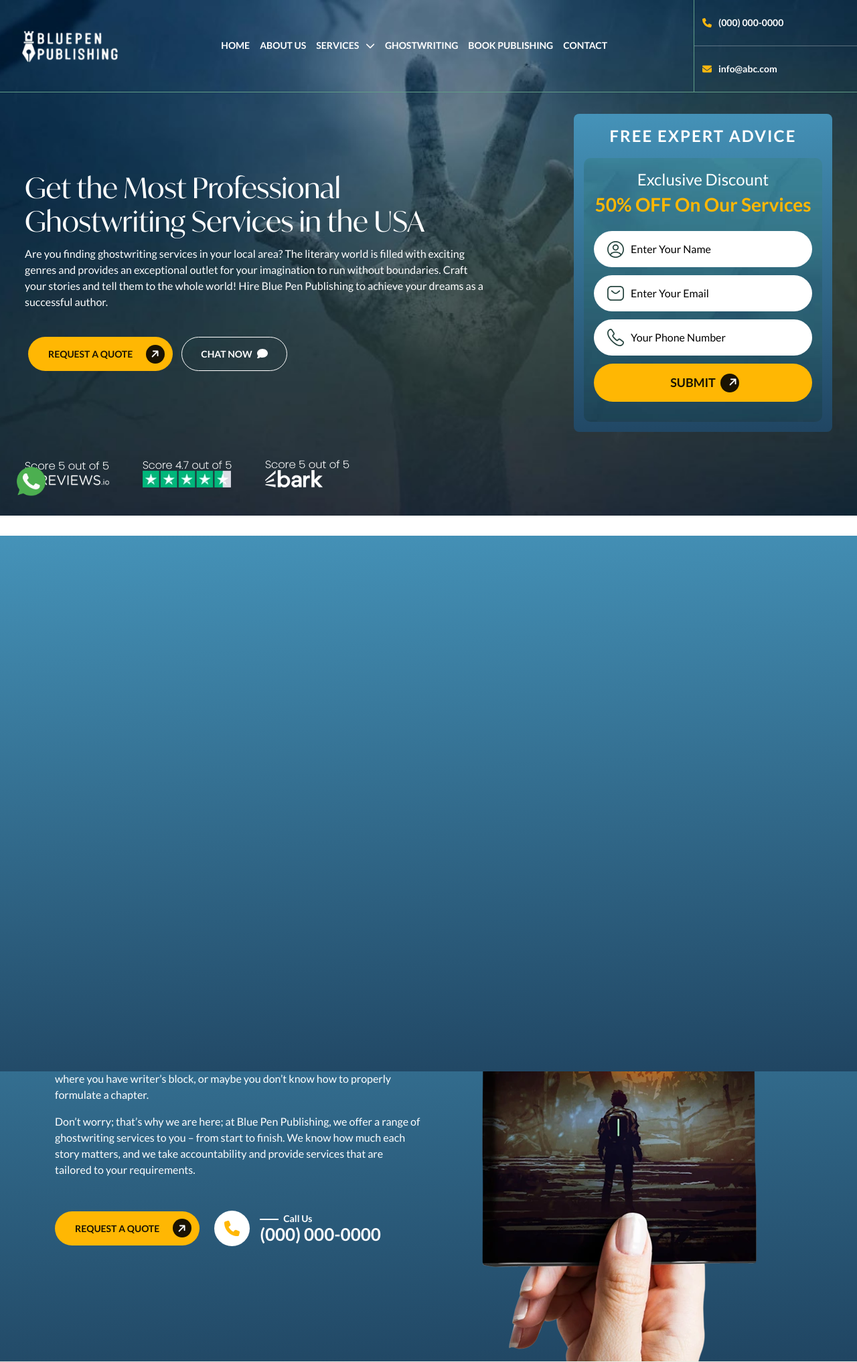
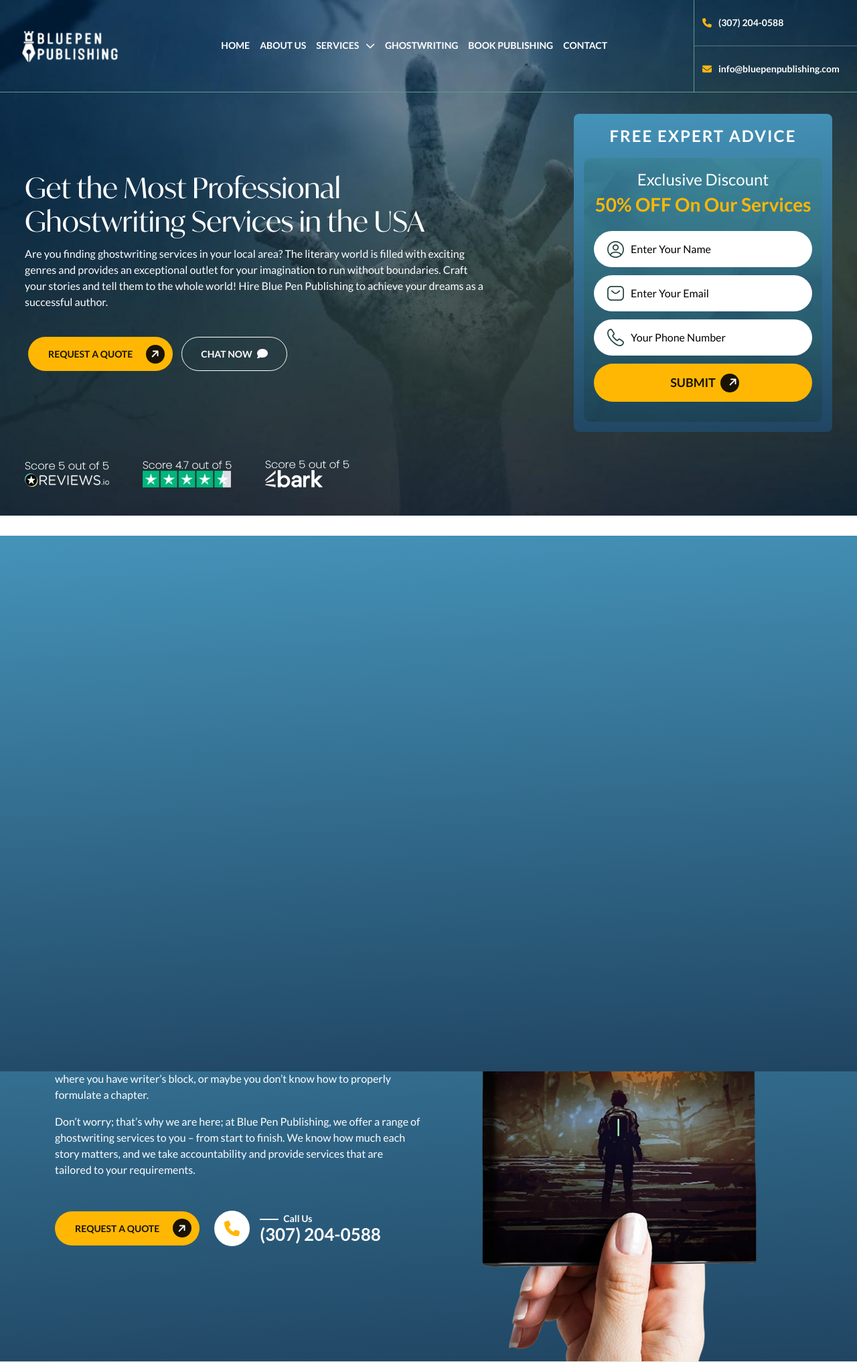
Before and after one commit to hk2592755/bluepenpublishing, a PHP site: page /ghost-writing.php in a window 1280 px wide. Shown: the top 2034 px of the page at 67% size. Run offline with PHP 8.4, Linux system fonts and the light colour scheme.

Commit message:
Changesb Update

```diff
--- a/assets/css/mainc63f.css
+++ b/assets/css/mainc63f.css
@@ -2425,7 +2425,7 @@
 }
 
 .ghostbanner {
-    background: url('../images/ghostBanner.jpg') bottom center / cover no-repeat;
+    background: url('../images/ghostbanner.jpg') bottom center / cover no-repeat;
 }
 
 .bannerTextInner h1 {
--- a/assets/js/custom.js
+++ b/assets/js/custom.js
@@ -144,6 +144,9 @@
         },
 
         breakpoints: {
+            425: {
+                slidesPerView: 1,
+            },
             640: {
                 slidesPerView: 1,
             },
--- a/audio-book-service.php
+++ b/audio-book-service.php
@@ -84,10 +84,10 @@
                         <div class="aboutCta">
                             <a href="javascript:;" class="btnPrimary openPopup"><span>Request A Quote <i
                                         class="fa-solid fa-arrow-right"></i></span></a>
-                            <a href="tel:+000 000 0000" class="ctaLinePhone">
+                            <a href="tel:+3072040588" class="ctaLinePhone">
                                 <i class="fa-solid fa-phone"></i>
                                 <span class="smallTitleLine">Call Us</span>
-                                (000) 000-0000
+                                (307) 204-0588
                             </a>
                         </div>
                     </div>
--- a/author-web-design.php
+++ b/author-web-design.php
@@ -86,10 +86,10 @@
                             <div class="aboutCta">
                                 <a href="javascript:;" class="btnPrimary openPopup"><span>Request A Quote <i
                                             class="fa-solid fa-arrow-right"></i></span></a>
-                                <a href="tel:+000 000 0000" class="ctaLinePhone">
+                                <a href="tel:+3072040588" class="ctaLinePhone">
                                     <i class="fa-solid fa-phone"></i>
                                     <span class="smallTitleLine">Call Us</span>
-                                    (000) 000-0000
+                                    (307) 204-0588
                                 </a>
                             </div>
                         </div>
--- a/book-formatting-service.php
+++ b/book-formatting-service.php
@@ -96,10 +96,10 @@
                         <div class="aboutCta">
                             <a href="javascript:;" class="btnPrimary openPopup"><span>Request A Quote <i
                                         class="fa-solid fa-arrow-right"></i></span></a>
-                            <a href="tel:+000 000 0000" class="ctaLinePhone">
+                            <a href="tel:+3072040588" class="ctaLinePhone">
                                 <i class="fa-solid fa-phone"></i>
                                 <span class="smallTitleLine">Call Us</span>
-                                (000) 000-0000
+                                (307) 204-0588
                             </a>
                         </div>
                     </div>
--- a/contact-us.php
+++ b/contact-us.php
@@ -65,7 +65,7 @@
                     <div class="conRightDetails">
                         <span class="contitle"><i class="fa-solid fa-phone"></i> Contact info</span>
                         <ul>
-                            <li>Phone: (000) 000-0000</li>
+                            <li>Phone: (307) 204-0588</li>
                             <li><a href="mailto:info@bluepenpublishing.com">Email :
                                     info@bluepenpublishing.com</a>
                             </li>
--- a/ghost-writing.php
+++ b/ghost-writing.php
@@ -84,10 +84,10 @@
                         <div class="aboutCta">
                             <a href="javascript:;" class="btnPrimary openPopup"><span>Request A Quote <i
                                         class="fa-solid fa-arrow-right"></i></span></a>
-                            <a href="tel:+000 000 0000" class="ctaLinePhone">
+                            <a href="tel:+3072040588" class="ctaLinePhone">
                                 <i class="fa-solid fa-phone"></i>
                                 <span class="smallTitleLine">Call Us</span>
-                                (000) 000-0000
+                                (307) 204-0588
                             </a>
                         </div>
                     </div>
@@ -323,10 +323,10 @@
                         <div class="aboutCta">
                             <a href="javascript:;" class="btnPrimary openPopup"><span>Request A Quote <i
                                         class="fa-solid fa-arrow-right"></i></span></a>
-                            <a href="tel:+000 000 0000" class="ctaLinePhone">
+                            <a href="tel:+3072040588" class="ctaLinePhone">
                                 <i class="fa-solid fa-phone"></i>
                                 <span class="smallTitleLine">Call Us</span>
-                                (000) 000-0000
+                                (307) 204-0588
                             </a>
                         </div>
                     </div>
@@ -538,10 +538,10 @@
                 <div class="aboutCta">
                     <a href="javascript:;" class="btnPrimary openPopup"><span>Request A Quote <i
                                 class="fa-solid fa-arrow-right"></i></span></a>
-                    <a href="tel:+000 000 0000" class="ctaLinePhone">
+                    <a href="tel:+3072040588" class="ctaLinePhone">
                         <i class="fa-solid fa-phone"></i>
                         <span class="smallTitleLine">Call Us</span>
-                        (000) 000-0000
+                        (307) 204-0588
                     </a>
                 </div>
             </div>
--- a/include/ctasec.php
+++ b/include/ctasec.php
@@ -13,10 +13,10 @@
                 </div>
                 <div class="ctaWrap">
                     <div class="aboutCta">
-                        <a href="tel:+000 000 0000" class="ctaLinePhone">
+                        <a href="tel:+3072040588" class="ctaLinePhone">
                             <i class="fa-solid fa-phone"></i>
                             <span class="smallTitleLine">We will be happy to assist you</span>
-                            (000) 000-0000
+                            (307) 204-0588
                         </a>
                     </div>
                 </div>
--- a/include/footer.php
+++ b/include/footer.php
@@ -7,8 +7,8 @@
                         Now Just a Click
                         Away </span>
                     <ul class='footerContactDetails'>
-                        <li><a href="mailto:info@abc.com">info@abc.com</a></li>
-                        <li><a href="tel:+000 000 0000">(000) 000-0000</a></li>
+                        <li><a href="mailto:info@bluepenpublishing.com">info@bluepenpublishing.com</a></li>
+                        <li><a href="tel:+3072070588">(307) 204-0588</a></li>
                     </ul>
                     <ul class='socialFooter'>
                         <li><a href="#"><span>Facebook</span></a></li>
@@ -70,7 +70,7 @@
     <div class="StickeyCtaInner">
         <ul>
             <li><a href="javascript:;" class="openPopup"><img src="assets/images/ctaFormfixed.png" alt="Sticky Cta" /></a></li>
-            <li><a href="tel:+000 000 0000"><img src="assets/images/ctaCallfixed.png" alt="Sticky Cta" /></a></li>
+            <li><a href="tel:+3072070588"><img src="assets/images/ctaCallfixed.png" alt="Sticky Cta" /></a></li>
             <li><a href="javascript:;"><img src="assets/images/ctaChatfixed.png" alt="Sticky Cta" /></a>
             </li>
         </ul>
@@ -117,9 +117,9 @@
         </div>
     </div>
 </div>
-<a class="contact-whatsapp" href="" target="_blank">
+<!-- <a class="contact-whatsapp" href="" target="_blank">
     <img src="assets/images/whatsapp.png" alt="whatsapp Images" />
-</a>
+</a> -->
 </div>
 
 <script src="assets/js/plugin.js"></script>
--- a/include/header.php
+++ b/include/header.php
@@ -67,9 +67,9 @@
                                         class="fa-solid fa-arrow-right-long"></i></a>
                         </div>
                         <div class="HeaderCtaPhoneEmail">
-                            <a href="tel:+000 0000 0000"><i class="fa-solid fa-phone"></i> (000) 000-0000</a>
-                            <a href="mailto:info@abc.com"><i class="fa-solid fa-envelope"></i>
-                                info@abc.com</a>
+                            <a href="tel:+3072040588"><i class="fa-solid fa-phone"></i>(307) 204-0588</a>
+                            <a href="mailto:info@bluepenpublishing.com"><i class="fa-solid fa-envelope"></i>
+                                info@bluepenpublishing.com</a>
                         </div>
                     </div>
                 </div>
--- a/include/processsec.php
+++ b/include/processsec.php
@@ -22,10 +22,10 @@
                 <div class="aboutCta">
                     <a href="javascript:;" class="btnPrimary openPopup"><span>Request A Quote <i
                                     class="fa-solid fa-arrow-right"></i></span></a>
-                    <a href="tel:+000 0000 0000" class="ctaLinePhone">
+                    <a href="tel:+3072040588" class="ctaLinePhone">
                         <i class="fa-solid fa-phone"></i>
                         <span class="smallTitleLine">Call Us</span>
-                        (000) 000-0000
+                        (307) 204-0588
                     </a>
                 </div>
             </div>
--- a/include/service-cta.php
+++ b/include/service-cta.php
@@ -13,10 +13,10 @@
                                 <i class="fa-solid fa-comment"></i>
                                 <span>Chat With US</span>
                             </a>
-                            <a href="tel:+000 000 0000" class="ctaLinePhone">
+                            <a href="tel:+3072040588" class="ctaLinePhone">
                                 <i class="fa-solid fa-phone"></i>
                                 <span class="smallTitleLine">We will be happy to assist you</span>
-                                (000) 000-0000
+                                (307) 204-0588
                             </a>
                             <a href="javascript:;" class="btnPrimary openPopup">
                                 <span>Request A Quote <i class="fa-solid fa-arrow-right"></i></span>
--- a/privacy-policy.php
+++ b/privacy-policy.php
@@ -237,7 +237,7 @@
                     <p>If you have additional queries or concerns regarding Blue Pen Publishing’ Privacy Policy,
                         feel
                         free
-                        to chat with us. You can send us an email at: <a href=mailto:info@abc.com>info@abc.com</a>
+                        to chat with us. You can send us an email at: <a href=mailto:info@bluepenpublishing.com>info@bluepenpublishing.com</a>
                     </p>
                 </div>
             </div>
```
Also changed, not shown: assets/css/responsive2f0a.css (+25 -20 lines), book-editing-service.php (+4 -4 lines), book-marketing-service.php (+4 -4 lines), book-publishing.php (+8 -8 lines), index.php (+4 -4 lines), terms&condition.php (+3 -4 lines), 1 other file.
